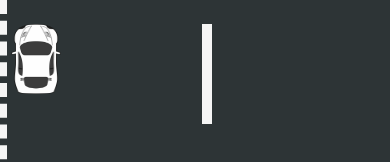
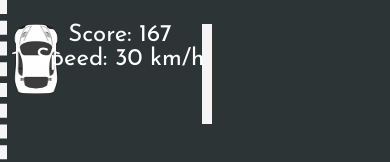
Before and after one commit to Utshab500/road-fighter, a plain HTML site: page index.html in a window 390 px wide. Both pictures are taken after a click on the element 195 px from the left and 422 px from the top of the page. Shown: the top 162 px of the page. Drawn offline with Linux system fonts and the light colour scheme.

Commit message:
mobile controls

```diff
--- a/index.html
+++ b/index.html
@@ -91,6 +91,20 @@
         .mobile-button {
             position: absolute;
             color: whitesmoke;
+            display: none;
+        }
+
+        @media only screen and (max-width: 600px) {
+            .score {
+                background-color: transparent;
+                left: 20px;
+                z-index: 1;
+                box-shadow: none;
+            }
+
+            .mobile-button {
+                display: inherit;
+            }
         }
     </style>
 </head>
@@ -276,14 +290,14 @@
                 car.style.top = player.y + 'px';
                 car.style.left = player.x + 'px';
 
-                if (player.score % 100 === 0) {
+                if (player.score % 100 === 0 && player.speed < 23) {
                     player.speed += 1;
                 }
 
                 window.requestAnimationFrame(gamePlay);
                 player.score++;
                 let ps = player.score - 1
-                score.innerHTML = "Score: " + ps + "<br /> speed: " + player.speed + " km/h";
+                score.innerHTML = "Score: " + ps + "<br /> Speed: " + (player.speed - 4) * 10 + " km/h";
                 if(runMusic.currentTime >= 20) {
                     runMusic.currentTime = 17;
                 }
@@ -340,11 +354,11 @@
 
             leftButton.style.top = (gameReact.bottom - 100) + 'px';
             rightButton.style.top = (gameReact.bottom - 100) + 'px';
-            upButton.style.top = (gameReact.bottom - 130) + 'px';
+            upButton.style.top = (gameReact.bottom - 150) + 'px';
             downButton.style.top = (gameReact.bottom - 70) + 'px';
 
             leftButton.style.left = '10px';
-            rightButton.style.left = '60px';
+            rightButton.style.left = '100px';
 
             upButton.style.left = (gameReact.width - 100) + 'px';
             downButton.style.left = (gameReact.width - 100) + 'px';
@@ -354,10 +368,10 @@
             const upButtonIcon = document.createElement('i');
             const downButtonIcon = document.createElement('i');
 
-            leftButtonIcon.setAttribute('class', 'fa fa-chevron-circle-left fa-3x');
-            rightButtonIcon.setAttribute('class', 'fa fa-chevron-circle-right fa-3x');
-            upButtonIcon.setAttribute('class', 'fa fa-chevron-circle-up fa-3x');
-            downButtonIcon.setAttribute('class', 'fa fa-chevron-circle-down fa-3x');
+            leftButtonIcon.setAttribute('class', 'fa fa-chevron-circle-left fa-4x');
+            rightButtonIcon.setAttribute('class', 'fa fa-chevron-circle-right fa-4x');
+            upButtonIcon.setAttribute('class', 'fa fa-chevron-circle-up fa-4x');
+            downButtonIcon.setAttribute('class', 'fa fa-chevron-circle-down fa-4x');
 
             leftButtonIcon.setAttribute('aria-hidden', 'true');
             rightButtonIcon.setAttribute('aria-hidden', 'true');
```
